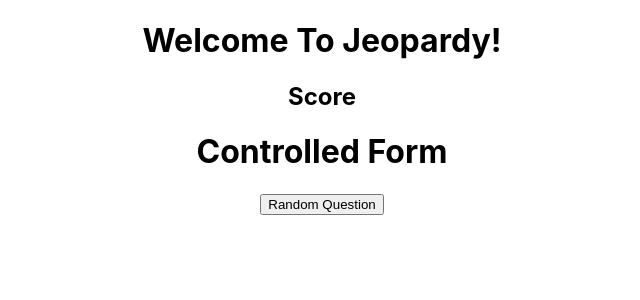
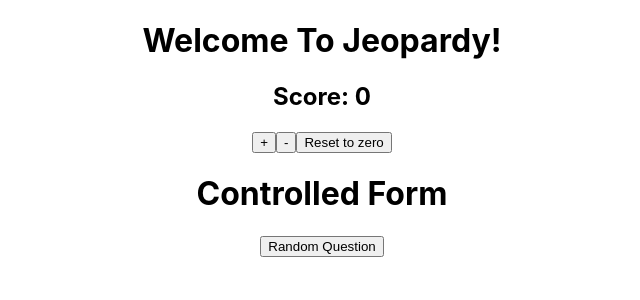
Before and after one commit to alwaysblue21/week14-day3-hw, a React (Create React App) app: page / in a window 1280 px wide. Shown: the top 300 px of the page, without its empty margins (318-958 px from the left). Built offline with nearby package versions, Linux system fonts and the light colour scheme.

Commit message:
score buttons

```diff
--- a/src/App.js
+++ b/src/App.js
@@ -6,6 +6,7 @@
 function App() {
 
   const [question, setQuestion] = useState({});
+
 
   return (
     <div className="App">
--- a/src/components/Display.js
+++ b/src/components/Display.js
@@ -1,8 +1,18 @@
+import { useState } from "react";
+
 function Display() {
+
+const [score, setScore] = useState(0);
+
     return (
         <div>
         <h1>Welcome To Jeopardy!</h1>
-        <h2>Score</h2>
+        <h2>Score: {score}</h2>
+        <section>
+            <button onClick={() => setScore(score + 100)}>+</button>
+            <button onClick={() => setScore(score - 100)}>-</button>
+            <button onClick={() => setScore(0)}>Reset to zero</button>
+        </section>
 
         </div>
     )
```
